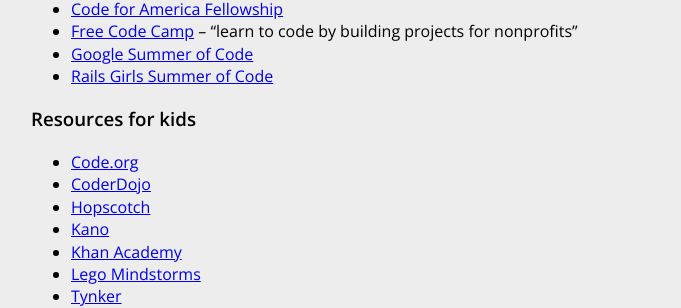
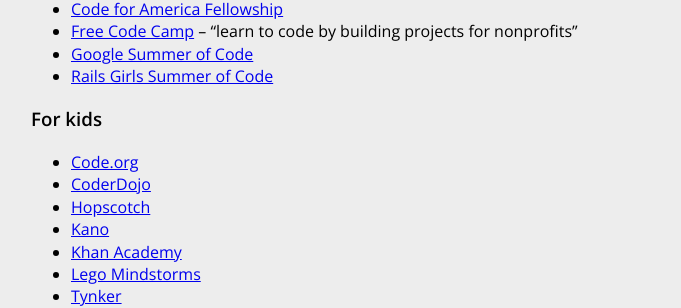
Before and after one commit to HackerHours/hackerhours.org, a Jekyll site: the page built from resources.md, in a window 1280 px wide and 900 px high, scrolled down 3024 px. Shown: the part 185-493 px from the top of the window, without its empty margins (289-970 px from the left). Built offline with Jekyll 4.4.1, drawn with Linux system fonts in a browser that asks for light colours; comment, search, counter and statistics services are not loaded.

Commit message:
shorten kids heading

```diff
--- a/resources.md
+++ b/resources.md
@@ -127,7 +127,7 @@
 * [Google Summer of Code](https://developers.google.com/open-source/soc/)
 * [Rails Girls Summer of Code](http://railsgirlssummerofcode.org/)
 
-### Resources for kids
+### For kids
 
 * [Code.org](https://code.org/)
 * [CoderDojo](https://coderdojo.com/)
```
